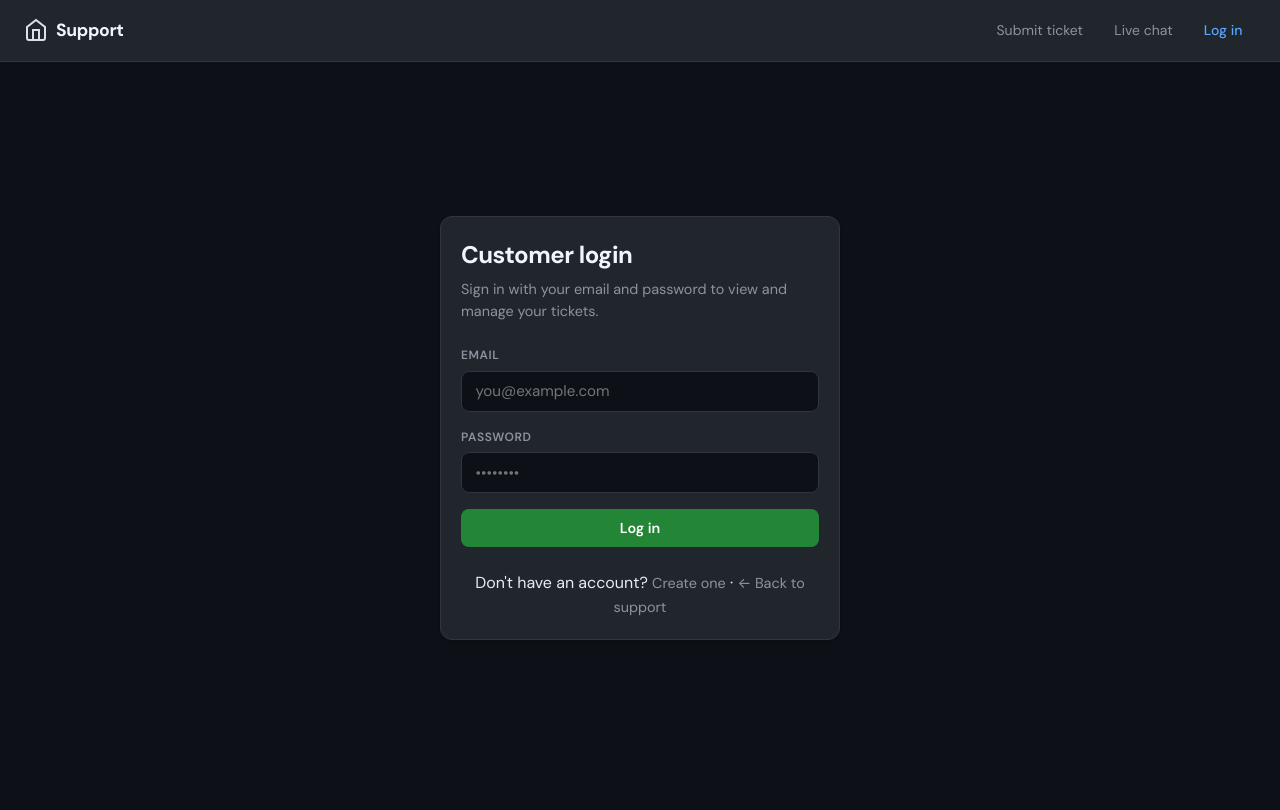
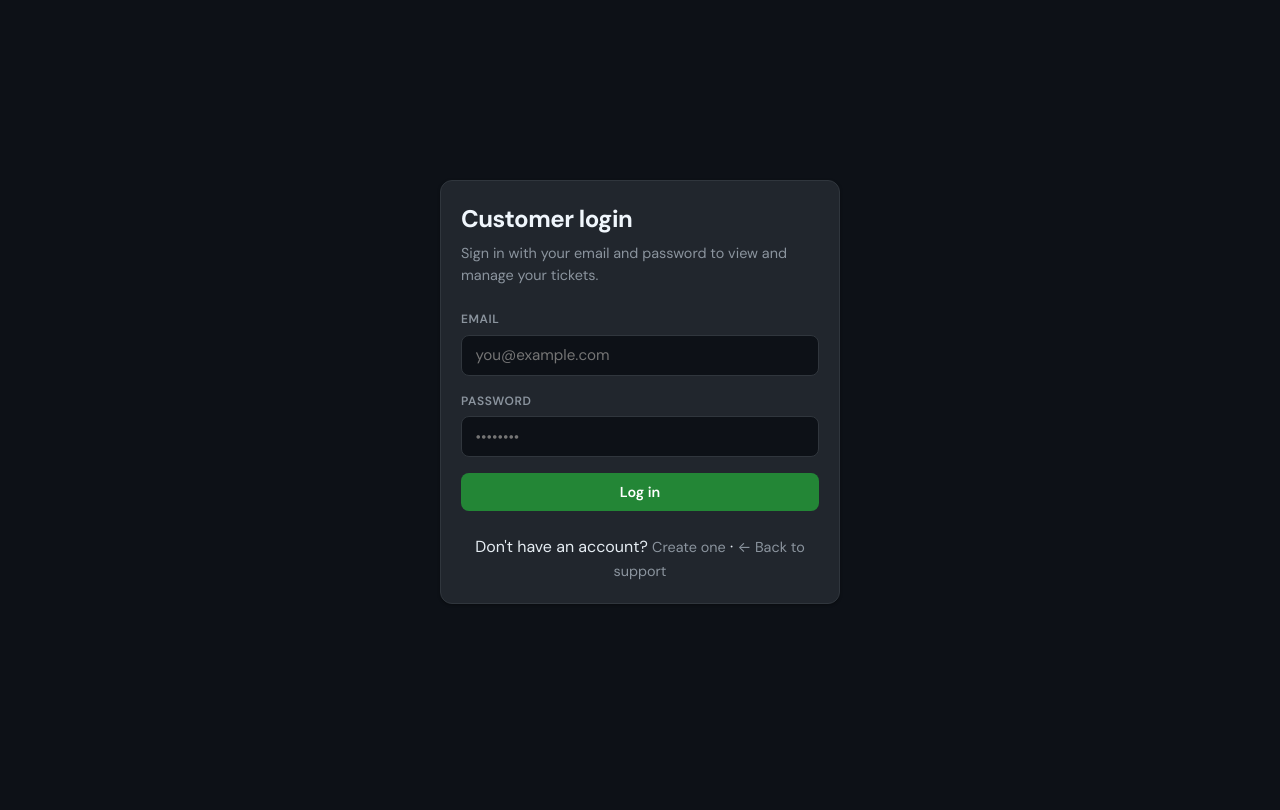
Before and after one commit to GOlivierNation/CustomerSupportAIassisted, a FastAPI app: page /login in a window 1280 px wide. After the commit the page ends 604 px from the top, so only its background shows below. Run offline with FastAPI, Linux system fonts and the light colour scheme.

Commit message:
Remove nav bar from login page (Support, Submit ticket, Live chat, Log in)
Co-authored-by: Cursor <cursoragent@cursor.com>

```diff
--- a/app/templates/login.html
+++ b/app/templates/login.html
@@ -9,7 +9,7 @@
   <link href="https://fonts.googleapis.com/css2?family=DM+Sans:ital,opsz,wght@0,9..40,400;0,9..40,500;0,9..40,600;0,9..40,700&display=swap" rel="stylesheet">
   <link rel="stylesheet" href="/static/css/app.css">
   <style>
-    .login-page { display: flex; flex-direction: column; align-items: center; justify-content: center; min-height: calc(100vh - 52px); padding: 1.5rem; }
+    .login-page { display: flex; flex-direction: column; align-items: center; justify-content: center; min-height: 100vh; padding: 1.5rem; }
     .login-card { width: 100%; max-width: 400px; }
     .login-card h1 { font-size: 1.5rem; font-weight: 700; margin-bottom: 0.35rem; letter-spacing: -0.02em; color: var(--text-strong); }
     .login-card .subtitle { color: var(--text-muted); font-size: 0.9rem; margin-bottom: 1.5rem; }
@@ -19,18 +19,6 @@
   </style>
 </head>
 <body class="app-shell">
-  <nav class="app-nav">
-    <a class="brand" href="/">
-      <svg viewBox="0 0 24 24" fill="none" stroke="currentColor" stroke-width="2"><path d="M3 9l9-7 9 7v11a2 2 0 0 1-2 2H5a2 2 0 0 1-2-2z"/><polyline points="9 22 9 12 15 12 15 22"/></svg>
-      Support
-    </a>
-    <div class="nav-links">
-      <a href="/">Submit ticket</a>
-      <a href="/chat">Live chat</a>
-      <a href="/login" class="active">Log in</a>
-    </div>
-  </nav>
-
   <main class="app-main">
     <div class="login-page">
       <div class="card login-card">
```
